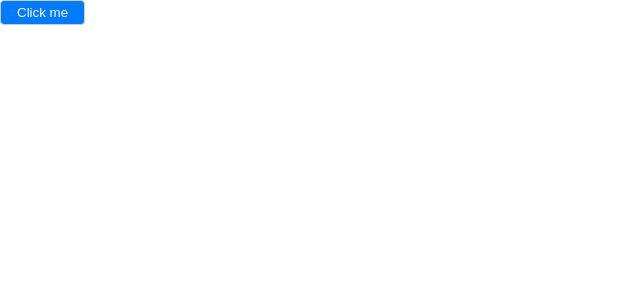
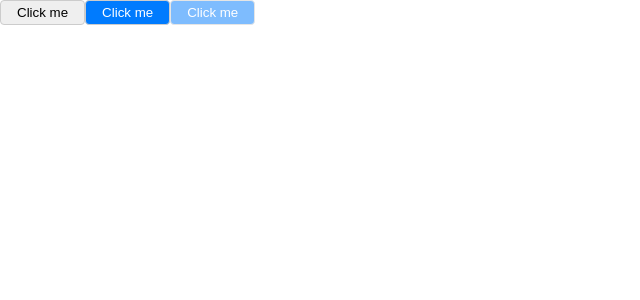
Before and after one commit to tanhoang0710/react-with-f8, a React (Create React App) app: page / in a window 1280 px wide. Shown: the top 300 px of the page, without its empty margins (0-640 px from the left). Built offline with nearby package versions, Linux system fonts and the light colour scheme.

Commit message:
49. Sass

```diff
--- a/package.json
+++ b/package.json
@@ -10,6 +10,7 @@
     "react": "^18.0.0",
     "react-dom": "^18.0.0",
     "react-scripts": "5.0.0",
+    "sass": "^1.50.0",
     "web-vitals": "^2.1.4"
   },
   "scripts": {
--- a/src/App.js
+++ b/src/App.js
@@ -3,7 +3,9 @@ import Button from "./Button/Button";
 export default function App() {
 	return (
 		<div>
+			<Button />
 			<Button primary />
+			<Button primary disabled />
 		</div>
 	);
 }
--- a/src/Button/Button.js
+++ b/src/Button/Button.js
@@ -1,10 +1,11 @@
 import React from "react";
 import clsx from "clsx";
-import styles from "./Button.module.css";
+import styles from "./Button.module.scss";
 
-export default function Button({ primary }) {
+export default function Button({ primary, disabled }) {
 	const classes = clsx(styles.btn, {
 		[styles.primary]: primary,
+		[styles.disabled]: disabled,
 	});
 	return <button className={classes}>Click me</button>;
 }
--- a/src/Button/Button.module.css
+++ b/src/Button/Button.module.scss
@@ -2,9 +2,19 @@
 	padding: 4px 16px;
 	border: 1px solid #ccc;
 	border-radius: 4px;
+
+	&:hover {
+		cursor: pointer;
+		opacity: 0.9;
+	}
 }
 
 .primary {
 	background-color: #007bfe;
 	color: #fff;
 }
+
+.disabled {
+	opacity: 0.5;
+	pointer-events: none;
+}
```
Also changed, not shown: 1 other file (tests, documents, lock files or other folders).
